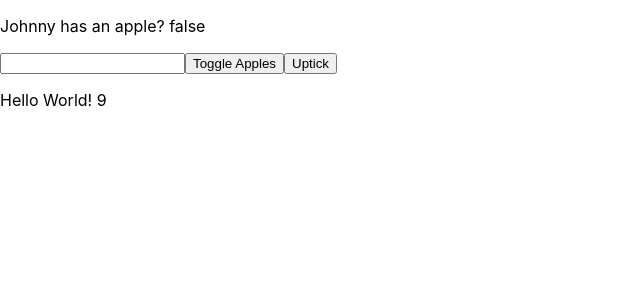
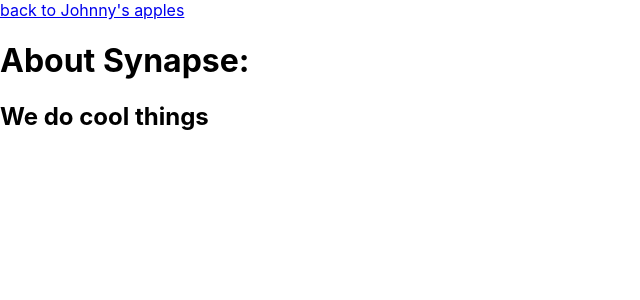
Before and after one commit to Epothos333/SynapseTemp, a React (Create React App) app: page /about in a window 1280 px wide. Shown: the top 300 px of the page, without its empty margins (0-640 px from the left). Built offline with nearby package versions, Linux system fonts and the light colour scheme.

Commit message:
Added routes feature using react-router-dom and implemented home and about pages

```diff
--- a/package.json
+++ b/package.json
@@ -8,6 +8,7 @@
     "@testing-library/user-event": "^13.5.0",
     "react": "^18.2.0",
     "react-dom": "^18.2.0",
+    "react-router-dom": "^6.4.3",
     "react-scripts": "5.0.1",
     "web-vitals": "^2.1.4"
   },
--- a/src/App.js
+++ b/src/App.js
@@ -1,6 +1,7 @@
 import './App.css';
 import Doggo from './components/Test';
 import { useState } from 'react';
+import { Link } from 'react-router-dom';
 
 function App() {
   const [hasCarrots, sethasCarrots] = useState(false)
@@ -13,6 +14,8 @@
     <>
       <p>Johnny has an apple? {hasCarrots.toString()}</p>
       <Doggo initialCounter={9} appleCb={triggerApplesCb} />
+      <Link to="/home">Synapse Home Page</Link><br></br>
+      <Link to="/about">Synapse About Page</Link>
     </>
   );
 }
--- /dev/null
+++ b/src/components/About.js
@@ -0,0 +1,16 @@
+import React from "react";
+import { Link } from "react-router-dom";
+
+const About = () => {
+
+
+    return (
+        <div>
+            <Link to="/">back to Johnny's apples</Link>
+            <h1>About Synapse:</h1>
+            <h2>We do cool things</h2>
+        </div>
+    );
+};
+
+export default About;
--- /dev/null
+++ b/src/components/Home.js
@@ -0,0 +1,14 @@
+import React from "react";
+import { Link } from "react-router-dom";
+
+const Home =() =>{
+
+    return (
+        <div>
+            <Link to="/">Back to Johnny's apples</Link>
+            <h1>Welcome to Synapse</h1>
+        </div>
+    );
+}
+
+export default Home;
--- a/src/index.js
+++ b/src/index.js
@@ -3,11 +3,28 @@
 import './index.css';
 import App from './App';
 import reportWebVitals from './reportWebVitals';
+import { createBrowserRouter, RouterProvider, Route } from 'react-router-dom';
+import Home from './components/Home';
+import About from './components/About';
 
 const root = ReactDOM.createRoot(document.getElementById('root'));
+const router = createBrowserRouter([
+  {
+    path:"home",
+    element:<Home/>
+  },
+  {
+    path:"/",
+    element:<App/>
+  },
+  {
+    path:"/about",
+    element:<About/>
+  },
+]);
 root.render(
   <React.StrictMode>
-    <App />
+    <RouterProvider router={router}/>
   </React.StrictMode>
 );
 
```
Also changed, not shown: 1 other file (tests, documents, lock files or other folders).
